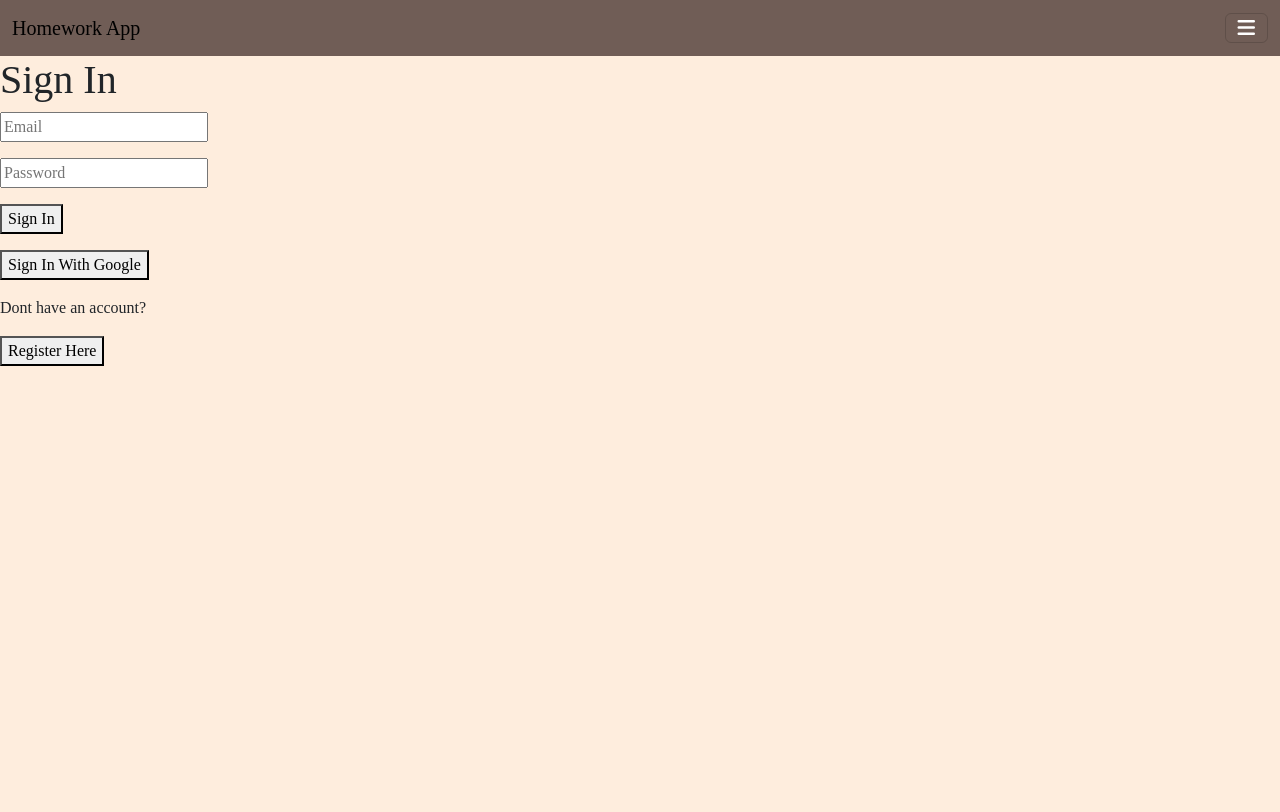
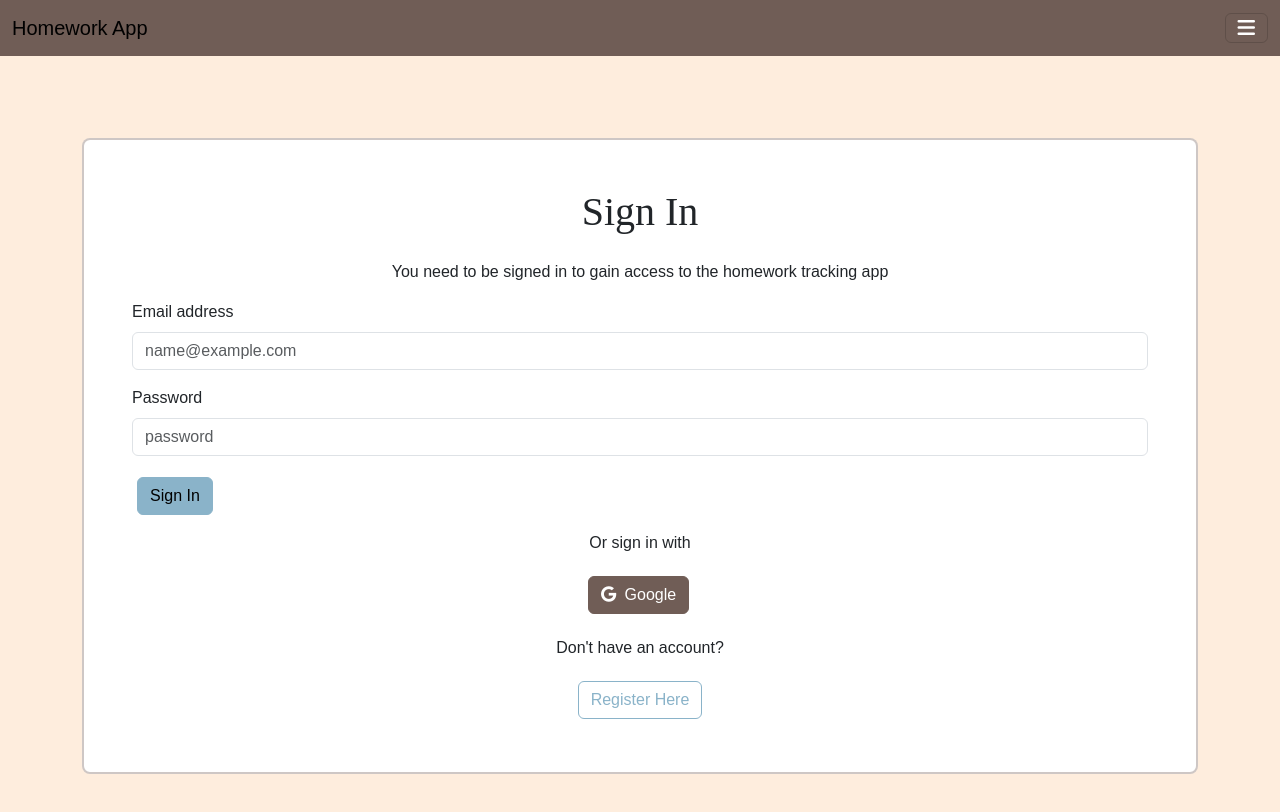
Before and after one commit to jlenz03/homework_app, a Vue app: page /sign-in in a window 1280 px wide. Shown: the top 812 px of the page. Built offline with nearby package versions, Linux system fonts and the light colour scheme; no server answers; the database is empty.

Commit message:
made sign in look pretty

```diff
--- a/src/components/SignIn.vue
+++ b/src/components/SignIn.vue
@@ -59,16 +59,45 @@ export default {
 </script>
 
 <template>
-  <div>
-    <h1>Sign In</h1>
-    <p><input type="text" placeholder="Email" v-model="email" /></p>
-    <p><input type="password" placeholder="Password" v-model="password" /></p>
 
-    <p><button @click="signIn">Sign In</button></p>
-    <p><button @click="signInWithGoogle">Sign In With Google</button></p>
-    <p>Dont have an account?</p>
-    <p><button @click="register">Register Here</button></p>
+  <div class="container min-vh-100 d-flex align-items-center justify-content-center">
+    <div class="container rounded-3 border border-2 border-dark my-5 bg-white sign-in p-5">
+      <h1 class="text-center mb-4">Sign In</h1>
+      <p class="text-center"> You need to be signed in to gain access to the homework tracking app</p>
+
+      <!-- Email Input -->
+      <div class="mb-3">
+        <label for="emailsign" class="form-label">Email address</label>
+        <input type="email" class="form-control" id="emailsign" v-model="email" placeholder="name@example.com">
+      </div>
+
+      <!-- Password Input -->
+      <div class="mb-3">
+        <label for="passwordsign" class="form-label">Password</label>
+        <input type="password" class="form-control" id="passwordsign" v-model="password" placeholder="password">
+      </div>
+
+      <!-- Sign In Button -->
+      <button class="btn btn-primary btn-block mb-3" @click="signIn">Sign In</button>
+
+      <!-- Alternative Sign-In Options -->
+      <div class="text-center mb-3">
+        <p>Or sign in with</p>
+        <button class="btn btn-secondary me-2" @click="signInWithGoogle">
+          <i class="fab fa-google me-1"></i> Google
+        </button>
+        <!-- Add other sign-in options here -->
+      </div>
+
+      <!-- Register Link -->
+      <div class="text-center">
+        <p>Don't have an account?</p>
+        <button class="btn btn-outline-primary" @click="register">Register Here</button>
+      </div>
+    </div>
   </div>
+
+
 </template>
 
 <style>
--- a/src/scss/app.scss
+++ b/src/scss/app.scss
@@ -21,10 +21,13 @@ $danger: #ffff;
 // custom styles
 body {
   background-color: #FEEDDD;
-  font-family: Avenir;
+  font-family:  sans-serif;
+  //font-family:  "Georgia", sans-serif;
 
   /*--bs-body-font-family: "Apple Chancery";*/
-
+  h1,h2, h3 {
+    font-family: "American Typewriter", serif;
+  }
 }
 a {
   color: #70abaf;
@@ -119,3 +122,10 @@ i.fa-solid.fa-bars{
   border-left: 10px solid ;
 
 }
+ div.container.rounded-3.border.border-2.border-dark.my-5.bg-white.sign-in{
+   padding: 2%;
+   .btn{
+     margin: .5%;
+
+   }
+ }
```
